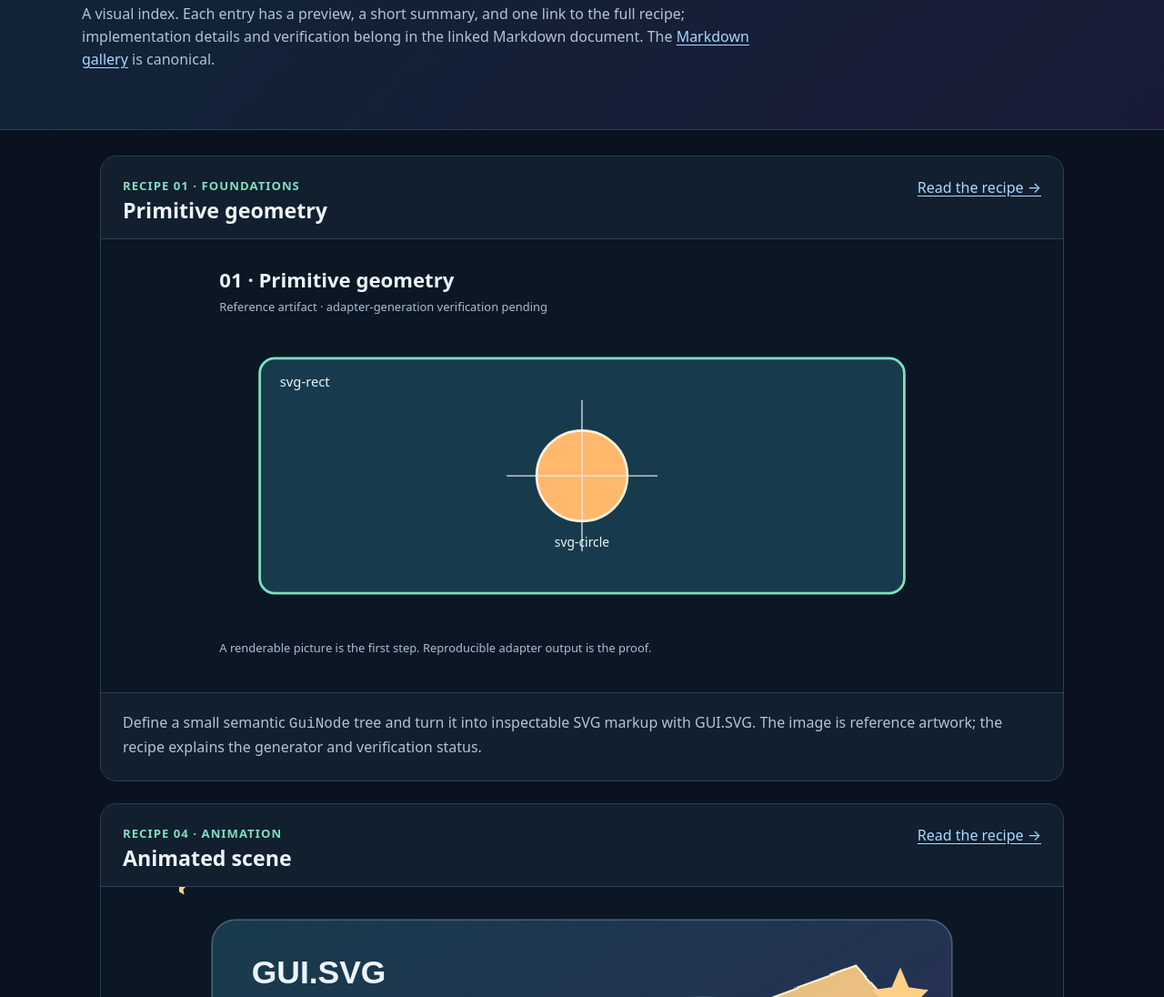
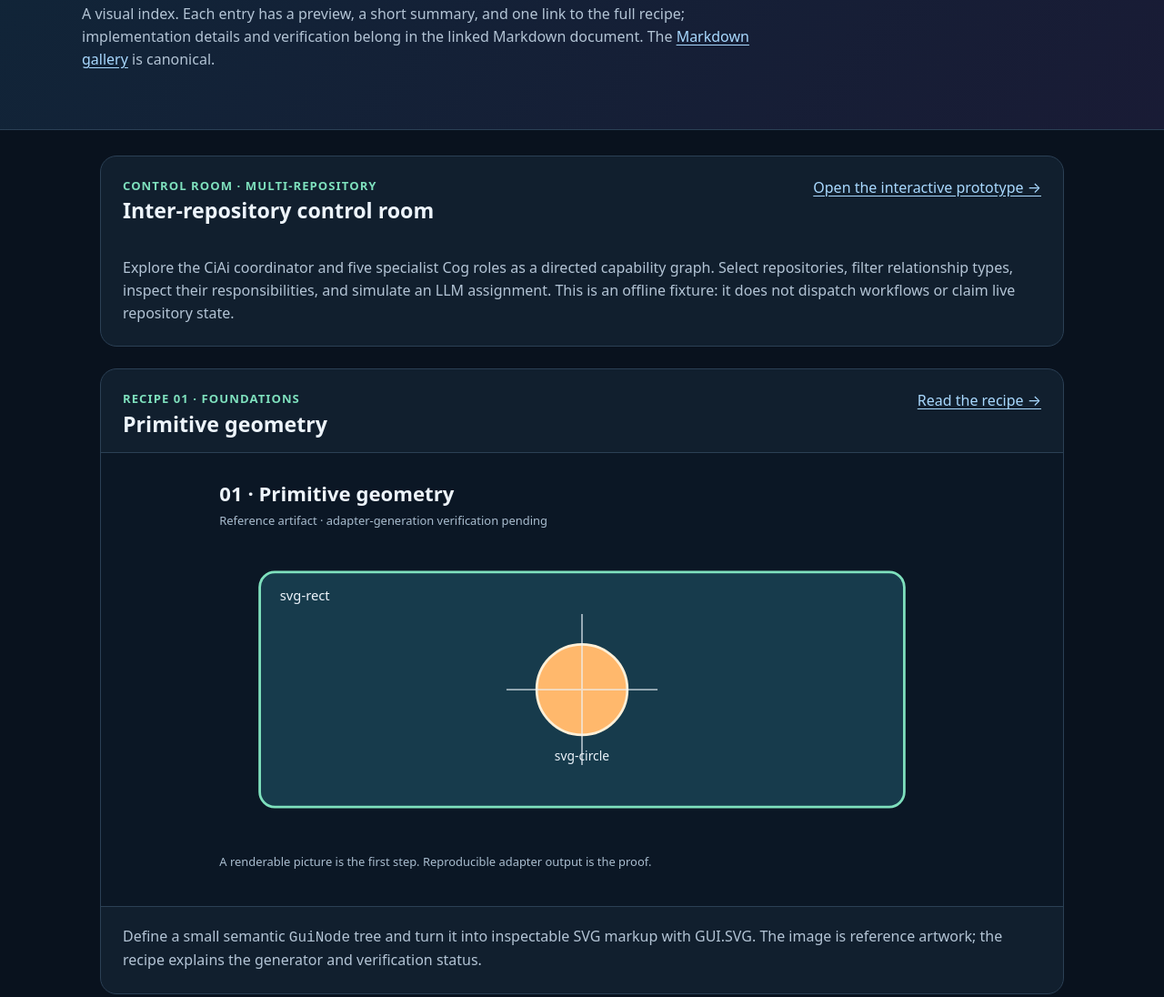
Before and after one commit to TrentBest/TheSingularityWorkshop.GUI, a plain HTML site: page samples/demonstrations/index.html in a window 1280 px wide. Shown: the part 125-1221 px from the top of the page at 91% size. Drawn offline with Linux system fonts and the light colour scheme.

Commit message:
Link inter-repository control room prototype from demo index

```diff
--- a/samples/demonstrations/index.html
+++ b/samples/demonstrations/index.html
@@ -27,6 +27,10 @@ p{margin:0;color:var(--muted)}a{color:#a9d9ff;text-underline-offset:3px}footer{p
 </header>
 <main>
   <article class="card">
+    <div class="card-head"><div><div class="level">Control room · Multi-repository</div><h2>Inter-repository control room</h2></div><a href="inter-repository-control-room.html">Open the interactive prototype →</a></div>
+    <div class="body"><p>Explore the CiAi coordinator and five specialist Cog roles as a directed capability graph. Select repositories, filter relationship types, inspect their responsibilities, and simulate an LLM assignment. This is an offline fixture: it does not dispatch workflows or claim live repository state.</p></div>
+  </article>
+  <article class="card">
     <div class="card-head"><div><div class="level">Recipe 01 · Foundations</div><h2>Primitive geometry</h2></div><a href="recipes/01-primitive-geometry.md">Read the recipe →</a></div>
     <a class="preview" href="01-primitive-geometry.svg" aria-label="Open primitive geometry SVG"><img src="01-primitive-geometry.svg" alt="Rounded rectangle, circle, crosshair, and labels on a dark background"></a>
     <div class="body"><p>Define a small semantic <code>GuiNode</code> tree and turn it into inspectable SVG markup with GUI.SVG. The image is reference artwork; the recipe explains the generator and verification status.</p></div>
```
